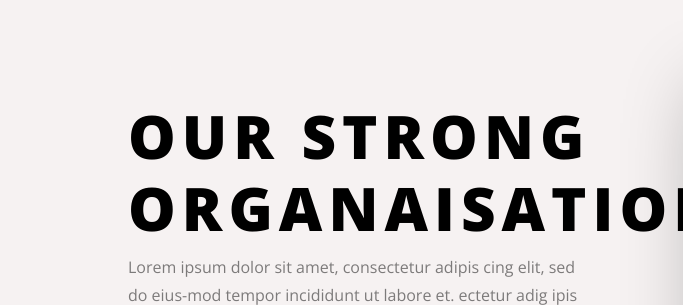
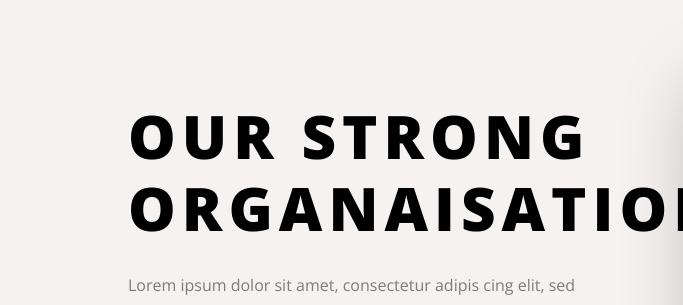
Before and after one commit to sd-one/agnecy, a plain HTML site: page index.html in a window 1280 px wide. Shown: the part 121-426 px from the top of the page, 0-683 px from the left. Drawn offline with nearby package versions, Linux system fonts and the light colour scheme.

Commit message:
#1-header-banner:fixed size block

```diff
--- a/css/style.css
+++ b/css/style.css
@@ -62,10 +62,12 @@ a.button2 {
 }
 a.button2:hover {
 	cursor: pointer;
+	background-color: #ff3f40;
+    box-shadow: -0.3px -2px 35px 0 rgba(0, 1, 1, 0.3);
 }
 h1 {
 	width: 100%;
-	height: 117px;
+	height: 135px;
     font-family: 'Open Sans', sans-serif;
     font-size: 60px;
     font-weight: 800;
@@ -74,6 +76,7 @@ h1 {
     text-align: left;
     color: #000000;
     margin: 0;
+    overflow: hidden;
 }
 p {
 	opacity: 0.7;
```
